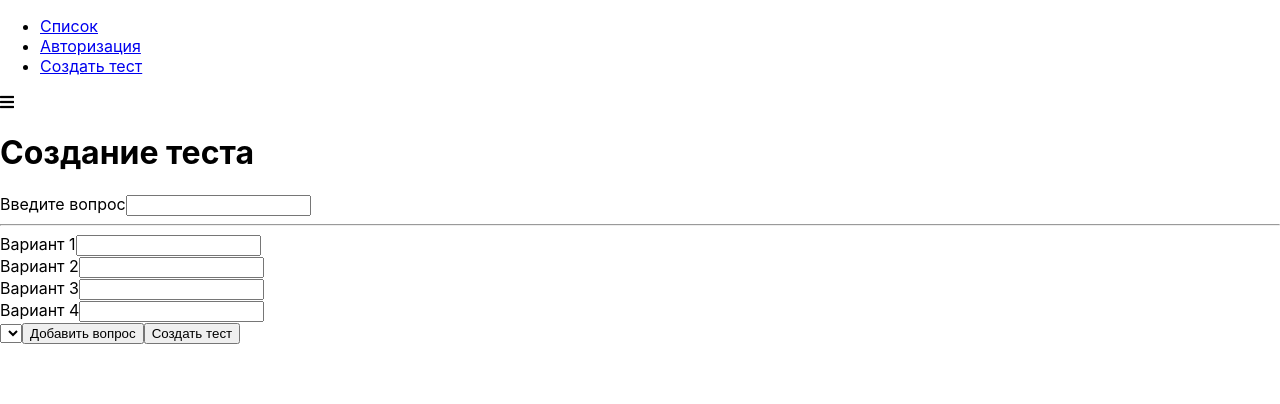
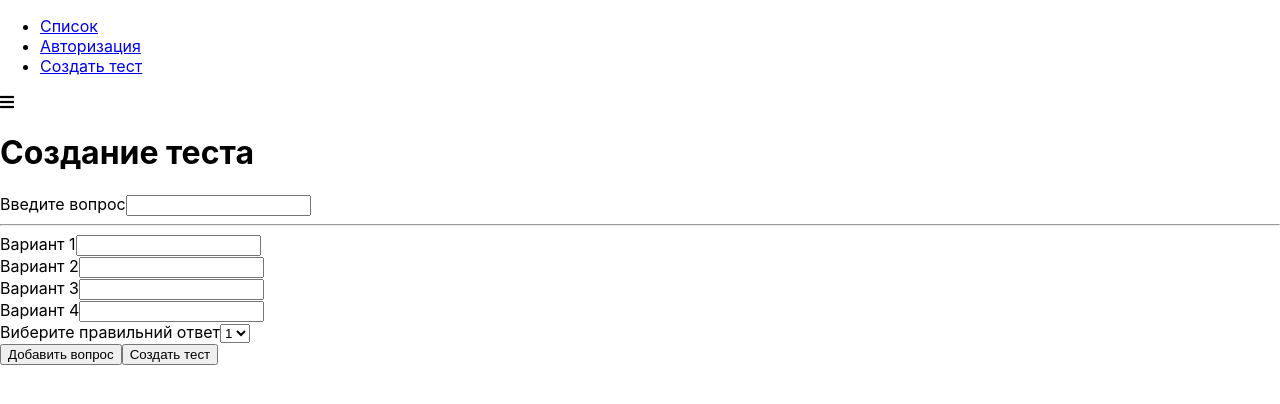
Before and after one commit to Makentosh/React-Quiz, a React app: page /quiz-creator in a window 1280 px wide. Shown: the top 404 px of the page. Built offline with nearby package versions, Linux system fonts and the light colour scheme.

Commit message:
add validation

```diff
--- /dev/null
+++ b/src/components/UI/Select/Select.js
@@ -0,0 +1,28 @@
+import React from "react";
+import classes from './Select.scss'
+
+const Select = props => {
+	const htmlFor = `${props.label}-${Math.random()}`;
+
+	return (
+		<div className={classes.Select}>
+			<label htmlFor={htmlFor}>{props.label}</label>
+			<select
+				id={htmlFor}
+				value={props.value}
+				onChange={props.onChange}
+			>
+				{ props.options.map((option, index) => {
+					return (
+						<option value={option.value}
+							key={option.value + index}>
+							{ option.text }
+						</option>
+					)
+				}) }
+			</select>
+		</div>
+	)
+};
+
+export default Select
--- /dev/null
+++ b/src/components/UI/Select/Select.scss
@@ -0,0 +1,21 @@
+.Select {
+  margin-bottom: 15px;
+
+  label {
+    margin: 0 0 3px 0;
+    padding: 0;
+    font-weight: bold;
+    display: block;
+  }
+
+  select {
+    display: block;
+    box-sizing: border-box;
+    border: 1px solid #bebebe;
+    margin: 0 0 5px;
+    height: 29px;
+    width: 100%;
+    outline: none;
+    transition: 300ms all ease-in-out;
+  }
+}
--- a/src/containers/QuizCreator/QuizCreator.js
+++ b/src/containers/QuizCreator/QuizCreator.js
@@ -1,9 +1,10 @@
 import React, {Component} from "react";
 import classes from './QuizCreator.scss';
 import Button from "../../components/UI/Button/Button";
-import { createControl } from '../form/formFramework'
+import { createControl, validate, validateForm } from '../form/formFramework'
 import Input from "../../components/UI/Input/Input";
 import Auxiliary from "../../hoc/Auxiliary/Auxiliary";
+import Select from "../../components/UI/Select/Select";
 
 function createOptionControl(number) {
     return createControl({
@@ -29,6 +30,8 @@
 export default class QuizCreator extends Component {
     state = {
         quiz: [],
+        isFormValid: false,
+        rightAnswerId: 1,
         formControls: createFormControls()
     };
 
@@ -45,6 +48,19 @@
     };
 
     changeHandler = (value, controlName) => {
+        const formControls = { ...this.state.formControls };
+        const control = { ...formControls[controlName] }
+
+        control.touched = true;
+        control.value = value;
+        control.valid = validate(control.value, control.validation)
+
+        formControls[controlName] = control;
+
+        this.setState({
+            formControls,
+            isFormValid: validateForm(formControls)
+        })
 
     };
 
@@ -70,7 +86,23 @@
         })
     }
 
+    selectChangeHandler = event => {
+       this.setState({
+           rightAnswerId: +event.target.value
+       })
+    };
     render() {
+        const select = <Select
+            label="Виберите правильний ответ"
+            value={this.state.rightAnswerId}
+            onChange={this.selectChangeHandler}
+            options={[
+                {text: 1, value: 1},
+                {text: 2, value: 2},
+                {text: 3, value: 3},
+                {text: 4, value: 4}
+            ]}
+        />
         return (
             <div className={classes.QuizCreator}>
                 <div>
@@ -79,8 +111,7 @@
                     <form
                     onSubmit={this.submitHandler}>
                         { this.renderControls() }
-
-                        <select></select>
+                        { select }
                         <Button
                             type="primary"
                             onClick={this.addQuestionHandler}
--- a/src/containers/form/formFramework.js
+++ b/src/containers/form/formFramework.js
@@ -7,3 +7,31 @@
 		value: ''
 	}
 }
+
+
+export function validate(value, validation = null) {
+	if (!validation) {
+		return true
+	}
+
+	let isValid = true;
+
+	if (validation.required) {
+		isValid = value.trim() !== '' && isValid
+	}
+
+	return isValid
+}
+
+
+export function validateForm(formControls) {
+	let isFormValid = true;
+
+	for (let control in formControls) {
+		if (formControls.hasOwnProperty(control)) {
+			isFormValid = formControls[control].valid && isFormValid
+		}
+	}
+
+	return isFormValid
+}
```
